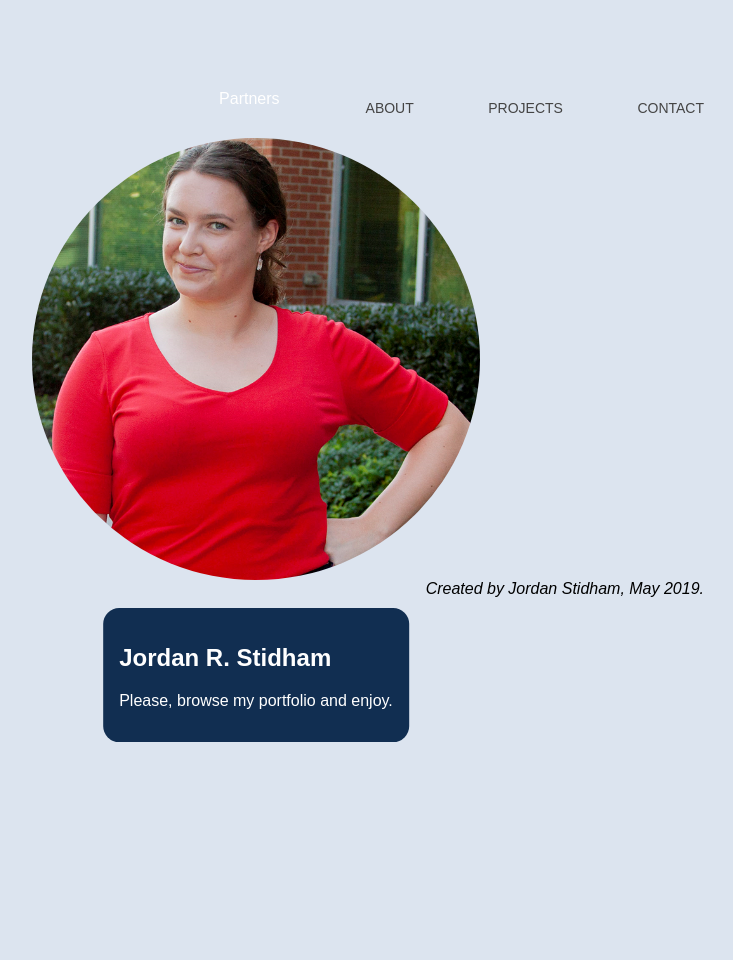
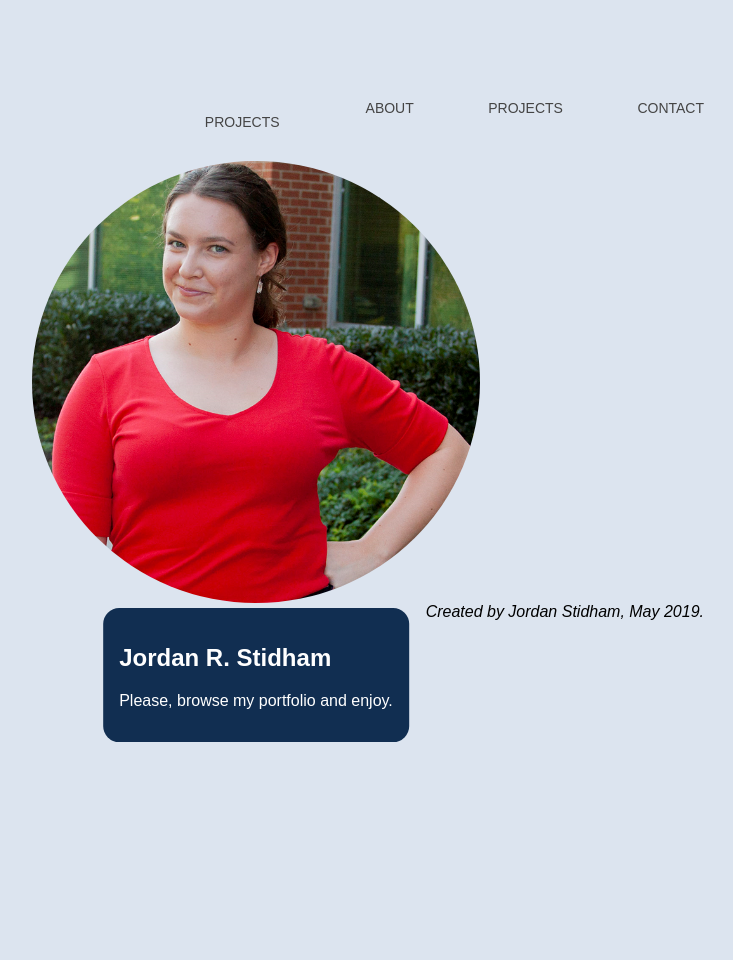
Before and after one commit to jordanstidham/PORTFOLIO, a Jekyll site: the page built from README.md, in a window 1280 px wide. Shown: the whole page, without its empty margins (384-1117 px from the left). Built offline with Jekyll 4.4.1, drawn with Linux system fonts in a browser that asks for light colours; our own code applies the rules of GitHub Pages for plain Markdown files.

Commit message:
Update default.html

```diff
--- a/_layouts/default.html
+++ b/_layouts/default.html
@@ -10,7 +10,7 @@
 	        	<li><a href="about.html">ABOUT</a></li>
         		<li><a href="projects.html">PROJECTS</a></li>
 			<div class="subnav">
-			    <button class="subnavbtn">Partners <i class="fa fa-caret-down"></i></button>
+			    <button class="subnavbtn"><li><a href="projects.html">PROJECTS</a></li> <i class="fa fa-caret-down"></i></button>
 			    <div class="subnav-content">
 			      <a href="#link1">Link 1</a>
 			      <a href="#link2">Link 2</a>
```
